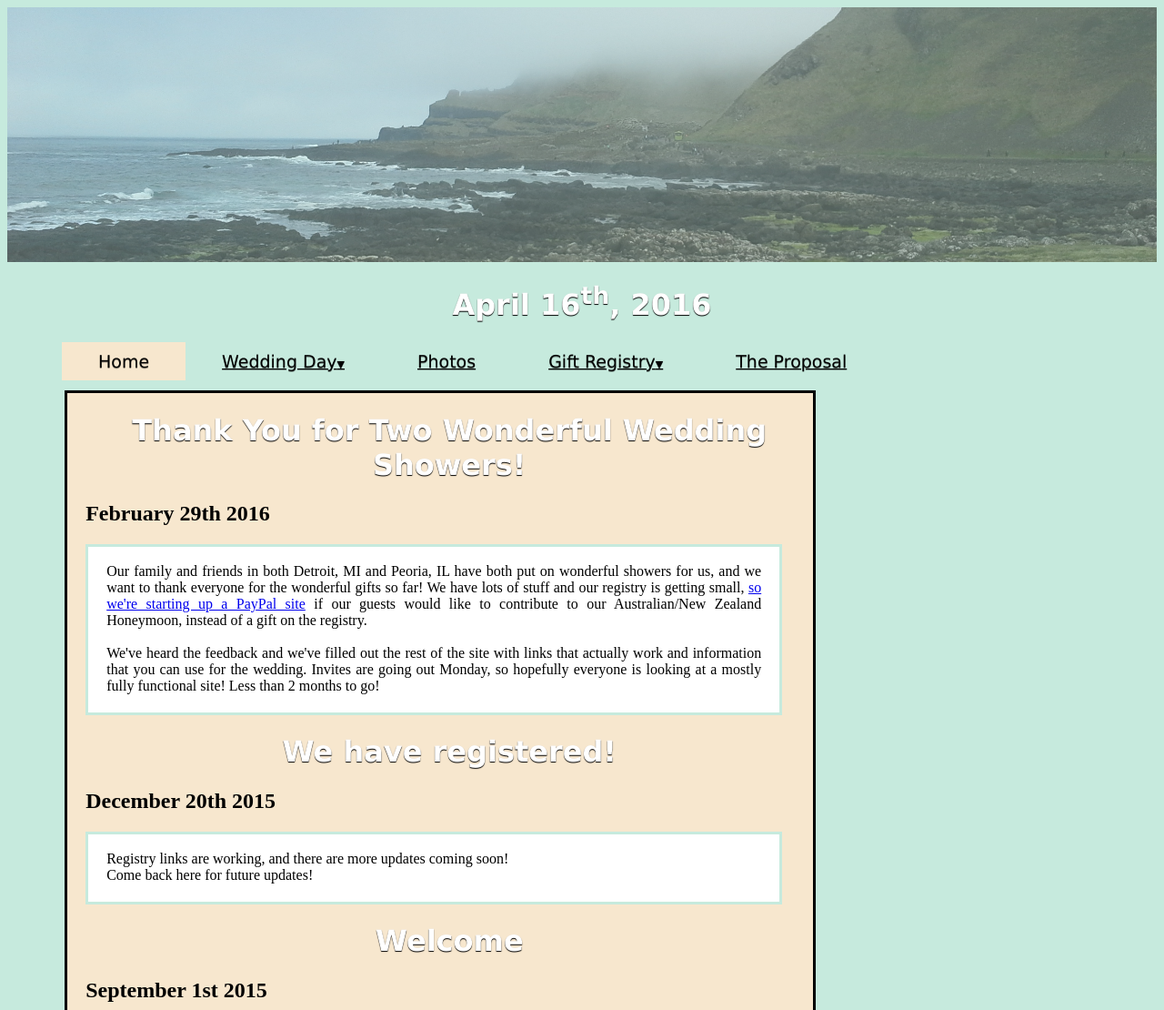
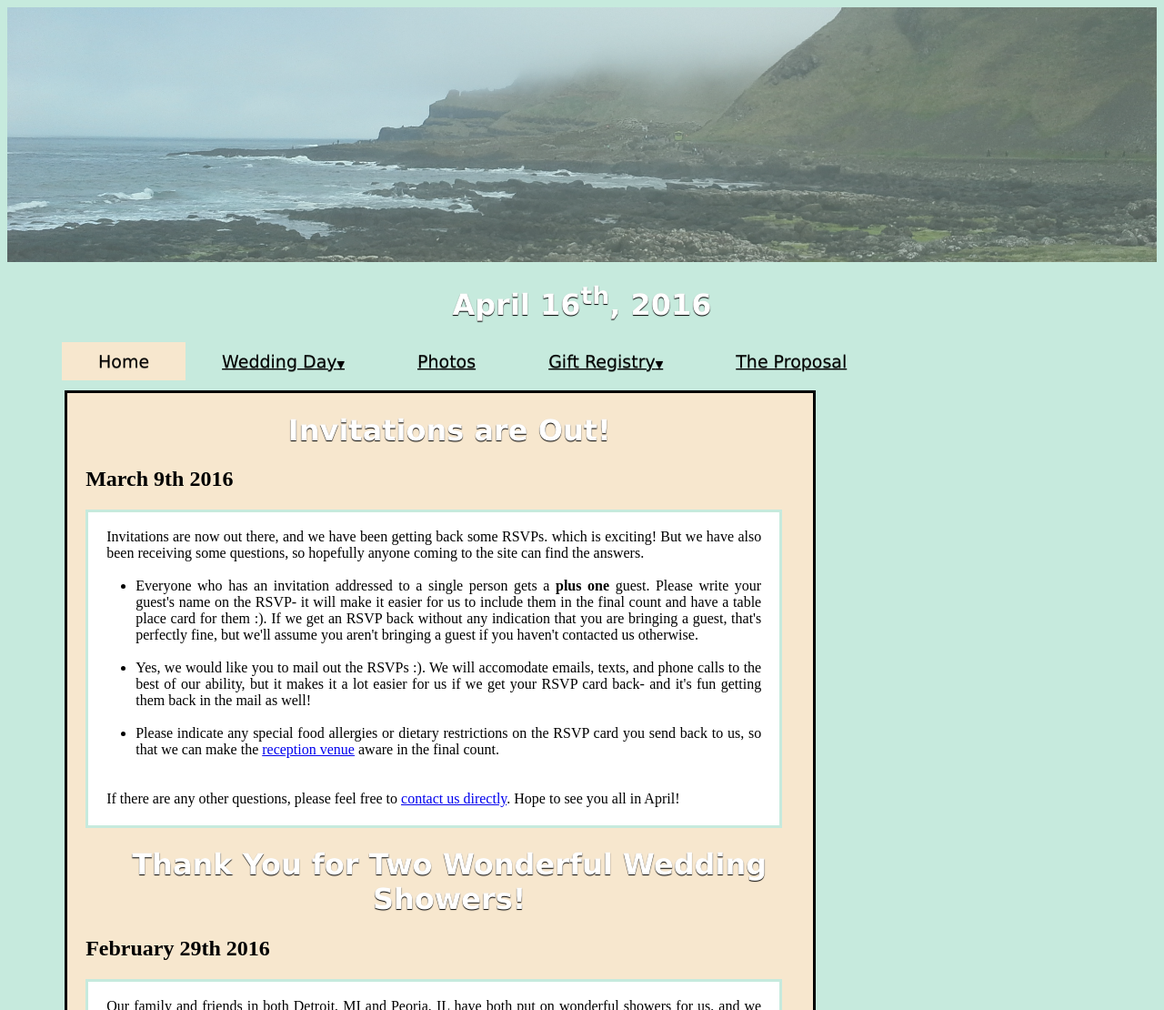
Before and after one commit to feslerj/jeffandcristinwedding.com, a plain HTML site: page static-website/index.html in a window 1280 px wide. Shown: the top 1110 px of the page at 91% size. Drawn offline with Linux system fonts and the light colour scheme.

Commit message:
Added new post to homepage

```diff
--- a/static-website/index.html
+++ b/static-website/index.html
@@ -44,6 +44,19 @@
 		</div>
 		<div class="wrap1">
 			<div class="wrap2">
+				<h1>Invitations are Out!</h1>
+				<h2>March 9th 2016</h2>
+				<p>
+					<br/>
+					Invitations are now out there, and we have been getting back some RSVPs. which is exciting! But we have also been receiving some questions, so hopefully anyone coming to the site can find the answers.
+					<br/>
+					<br/>
+					<span class="li">Everyone who has an invitation addressed to a single person gets a <b>plus one</b> guest. Please write your guest's name on the RSVP- it will make it easier for us to include them in the final count and have a table place card for them :).  If we get an RSVP back without any indication that you are bringing a guest, that's perfectly fine, but we'll assume you aren't bringing a guest if you haven't contacted us otherwise.</span><br/>
+					<span class="li">Yes, we would like you to mail out the RSVPs :).  We will accomodate emails, texts, and phone calls to the best of our ability, but it makes it a lot easier for us if we get your RSVP card back- and it's fun getting them back in the mail as well!</span><br/>
+					<span class="li">Please indicate any special food allergies or dietary restrictions on the RSVP card you send back to us, so that we can make the <a href="./wedding_day-reception.html">reception venue</a> aware in the final count.</span><br/>
+					<br/>
+					If there are any other questions, please feel free to <a href="mailto:jeffandcristin@gmail.com">contact us directly</a>.  Hope to see you all in April!
+				</p>
 				<h1>Thank You for Two Wonderful Wedding Showers!</h1>
 				<h2>February 29th 2016</h2>
 				<p>
```
